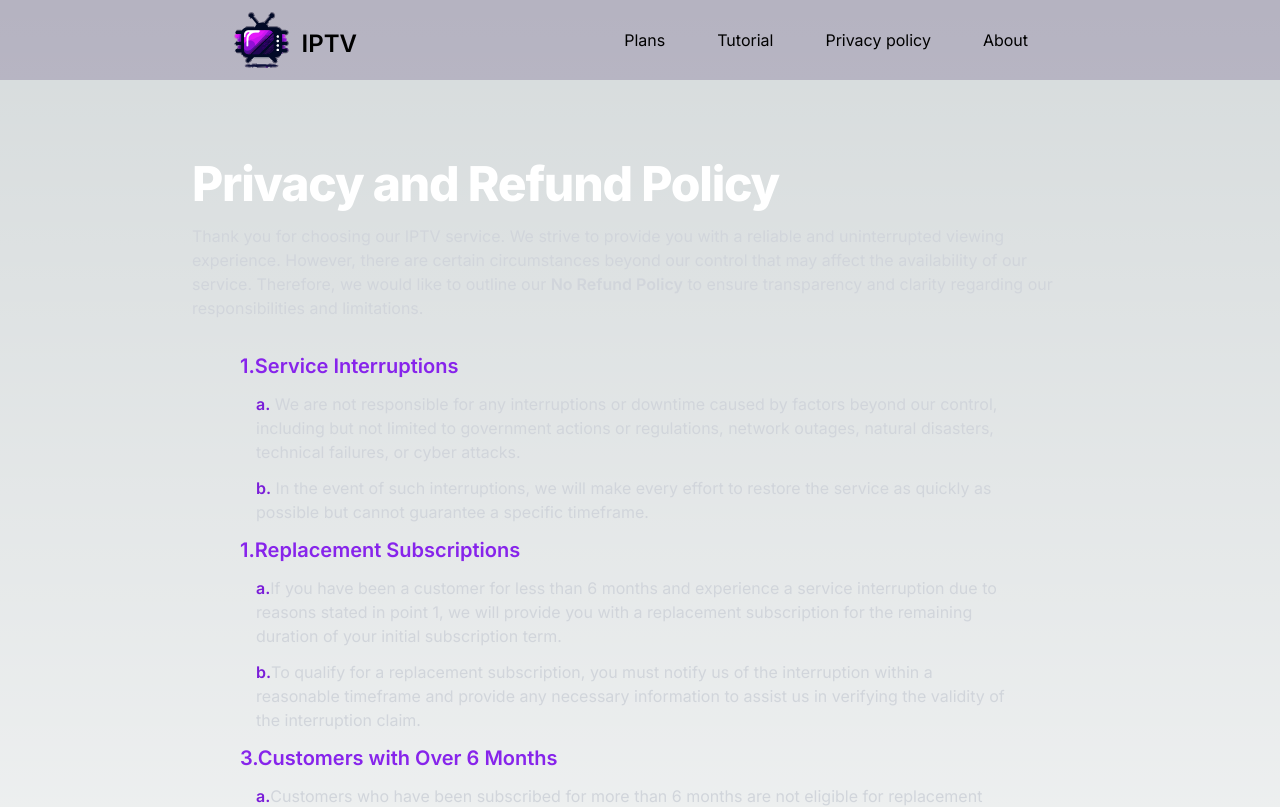
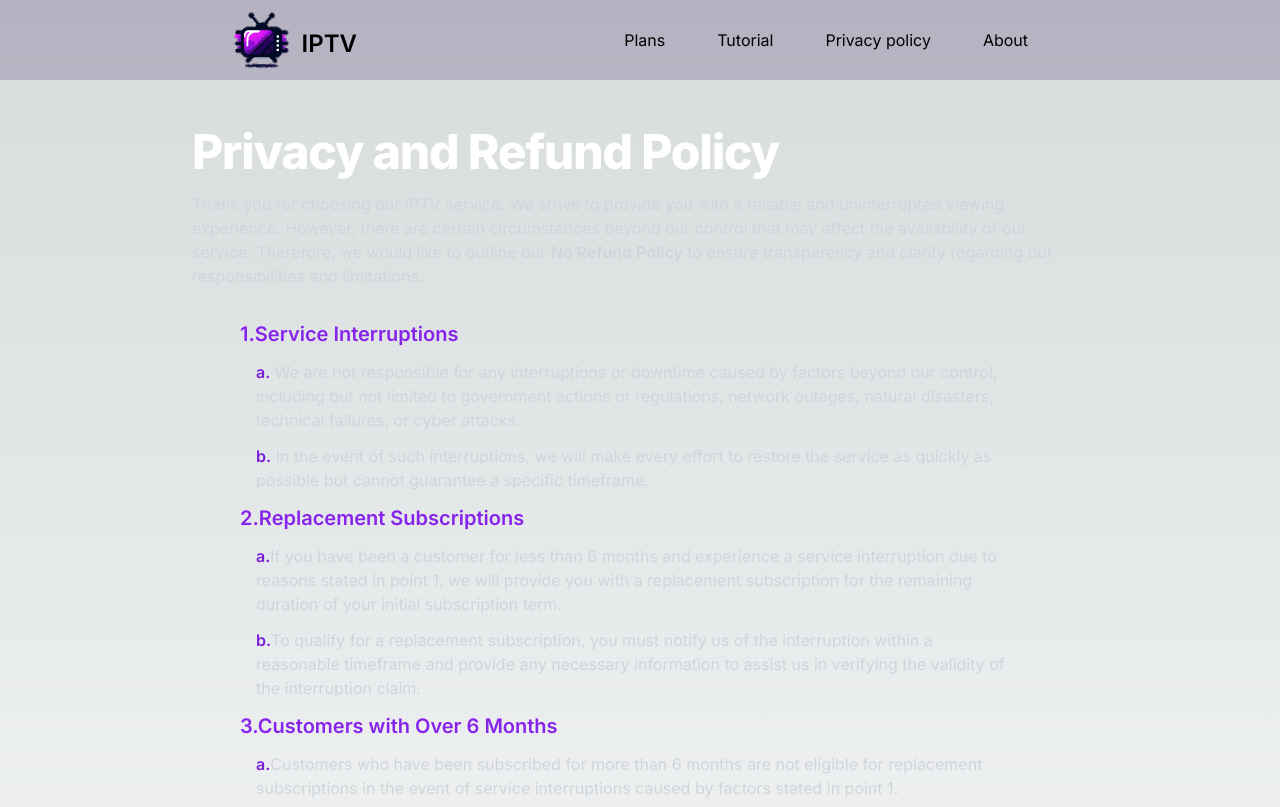
Before and after one commit to Rockchtaa/iptvWebseite, a Next.js app: page /privacy-policy in a window 1280 px wide. Shown: the top 807 px of the page. Built offline with nearby package versions, Linux system fonts and the light colour scheme.

Commit message:
style fix

```diff
--- a/app/privacy-policy/page.tsx
+++ b/app/privacy-policy/page.tsx
@@ -2,7 +2,7 @@ import React from "react";
 
 function page() {
   return (
-    <div className="flex flex-col mt-40 mb-10 justify-center items-center px-4 sm:px-0">
+    <div className="flex flex-col mt-32 mb-10 justify-center items-center px-4 sm:px-0">
       <section className="max-w-4xl flex flex-col gap-4">
         <h1 className="text-3xl font-extrabold tracking-tight leading-none md:text-4xl lg:text-5xl 2xl:text-6xl text-white">
           Privacy and Refund Policy
@@ -46,7 +46,7 @@ function page() {
             </li>
             <li>
               <span className="text-xl text-primary-600 font-semibold">
-                1.Replacement Subscriptions
+                2.Replacement Subscriptions
               </span>
               <span className="ml-4 text-md font-normal text-gray-300 flex flex-col gap-3 py-3">
                 <p>
```
